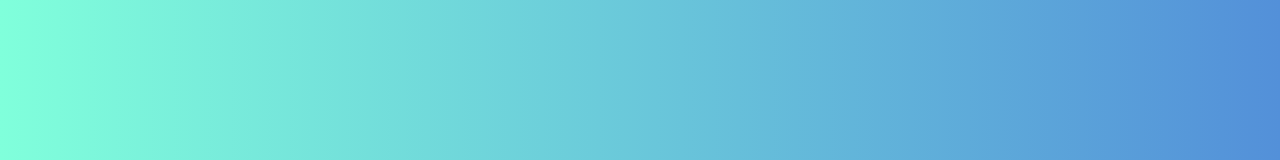
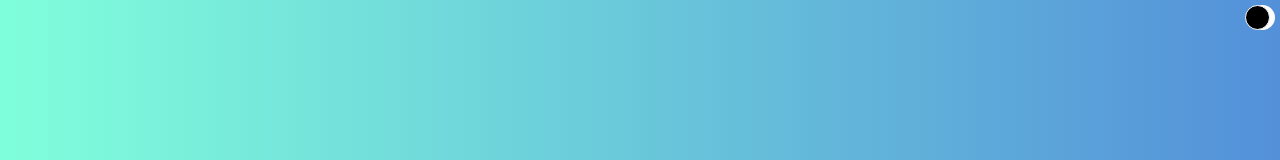
Before and after one commit to tomhicz/temp-converter, a React (Create React App) app: page / in a window 1280 px wide. Shown: the top 160 px of the page. Built offline with nearby package versions, Linux system fonts and the light colour scheme.

Commit message:
add dark mode toggle

```diff
--- a/src/App.js
+++ b/src/App.js
@@ -1,15 +1,28 @@
+import { useState } from "react";
 import styled from "styled-components";
+import { ThemeProvider } from "styled-components";
+import { darkTheme, lightTheme, GlobalStyles } from "./theme";
 
 import UnitConverter from "./components/UnitConverter";
 
 function App() {
+  const [theme, setTheme] = useState("light");
+
+  const switchTheme = () => {
+    theme === "light" ? setTheme("dark") : setTheme("light");
+  };
+
   return (
+    <ThemeProvider theme={theme === "light" ? lightTheme : darkTheme}>
+      <GlobalStyles />
       <CenteredContainer>
         <StyledApp>
           <Title>Celsius &#8660; Fahrenheit Converter</Title>
+          <Toggle onClick={switchTheme}></Toggle>
           <UnitConverter />
         </StyledApp>
       </CenteredContainer>
+    </ThemeProvider>
   );
 }
 
@@ -27,12 +40,11 @@ const CenteredContainer = styled.main`
 `;
 
 const StyledApp = styled.section`
-  --color: rgb(130, 180, 205);
   --radius: 0.4rem;
   --padding: 1rem;
 
   border-radius: var(--radius, 0.4rem);
-  background-color: rgb(255, 255, 255);
+  background-color: ${(props) => props.theme.appBg};
   box-shadow: rgba(149, 157, 165, 0.2) 0px 8px 24px;
   padding: var(--padding, 1rem);
   font-size: 2.1rem;
@@ -42,8 +54,8 @@ const StyledApp = styled.section`
 const Title = styled.h1`
   font-size: 3rem;
   text-align: center;
-  color: white;
-  background-color: var(--color);
+  color: ${(props) => props.theme.headingColor};
+  background-color: ${(props) => props.theme.headingBg};
   padding: var(--padding, 1rem);
   //Invert to cover the padding
   margin-top: calc(var(--padding, 0.4rem) * -1);
@@ -51,3 +63,24 @@ const Title = styled.h1`
   margin-right: calc(var(--padding, 0.4rem) * -1);
   display: block;
 `;
+
+const Toggle = styled.button`
+  --size: 2.5rem;
+  border: 1px solid ${(props) => props.theme.appBg};
+  outline: none;
+  font-size: 2rem;
+  cursor: pointer;
+  transition: 0.5s all ease-in-out;
+  background-color: ${(props) => props.theme.textColor};
+  box-shadow: 5px 0px 0px 0px ${(props) => props.theme.appBg};
+  border-radius: var(--size);
+  width: var(--size);
+  height: var(--size);
+  position: absolute;
+  top: 5px;
+  right: 10px;
+  &:hover {
+    transition: 0.5s all ease-in-out;
+    border: none;
+  }
+`;
--- a/src/components/UnitConverter.js
+++ b/src/components/UnitConverter.js
@@ -80,7 +80,7 @@ const Container = styled.section`
   text-align: center;
 
   .ConversionDetails {
-    color: slategrey;
+    color: ${(props) => props.theme.secondaryTextColor};
     margin-top: 1rem;
   }
 `;
@@ -99,6 +99,8 @@ const ResponsiveRow = styled.div`
 `;
 
 const ResponsiveArrow = styled.div`
+  color: ${(props) => props.theme.textColor};
+
   &:after {
     //Horizontal Double Arrow
     content: "\\21D4";
@@ -113,8 +115,12 @@ const ResponsiveArrow = styled.div`
 `;
 
 const StyledInput = styled.div`
+  color: ${(props) => props.theme.textColor};
+
   //Target direct child input boxes
   > input {
+    color: ${(props) => props.theme.textColor};
+
     //flex-direction: column;
     padding: 0.5rem;
     max-width: 8rem;
@@ -122,8 +128,7 @@ const StyledInput = styled.div`
     //Gradient borders
     border: double 3px transparent;
     border-radius: 6px;
-    background-image: linear-gradient(white, white),
-      linear-gradient(to right, orange, yellow);
+    background-image: ${(props) => props.theme.inputBg};
     background-origin: border-box;
     background-clip: padding-box, border-box;
 
@@ -137,8 +142,7 @@ const StyledInput = styled.div`
   //Change the style on hover
   > input:focus {
     outline: none !important; //Overide black outline on focus
-    background-image: linear-gradient(white, white),
-      linear-gradient(to right, red, orange);
+    background-image: ${(props) => props.theme.inputBgFocus};
     opacity: 100%;
   }
 `;
--- /dev/null
+++ b/src/theme.js
@@ -0,0 +1,35 @@
+import { createGlobalStyle } from "styled-components";
+
+export const darkTheme = {
+  textColor: "#eee",
+  secondaryTextColor: "rgb(162, 188, 204)",
+  headingColor: "#eee",
+  headingBg: "rgb(50, 50, 50)",
+  gradientColor: "linear-gradient(to right, #1D2671, #C33764)",
+  appBg: "#1E1E1E",
+  inputBg:
+    "linear-gradient(#1E1E1E, #1E1E1E),  linear-gradient(to right, orange, yellow)",
+  inputBgFocus:
+    "linear-gradient(#1E1E1E, #1E1E1E),  linear-gradient(to right, red, orange);",
+};
+
+export const lightTheme = {
+  textColor: "#000",
+  secondaryTextColor: "rgb(112, 128, 144)",
+  headingColor: "white",
+  headingBg: "rgb(130, 180, 205)",
+  gradientColor: "linear-gradient(to right, #80ffdb, #5390d9)",
+  appBg: "rgb(255, 255, 255)",
+  inputBg:
+    "linear-gradient(white, white),  linear-gradient(to right, orange, yellow)",
+  inputBgFocus:
+    "linear-gradient(white, white),  linear-gradient(to right, red, orange);",
+};
+
+export const GlobalStyles = createGlobalStyle`
+ body {
+  background: ${(props) => props.theme.gradientColor};
+  color: ${(props) => props.theme.textColor};
+  transition: .3s ease;
+ }
+`;
```
Lines whose indentation alone changed are shown as unchanged.
